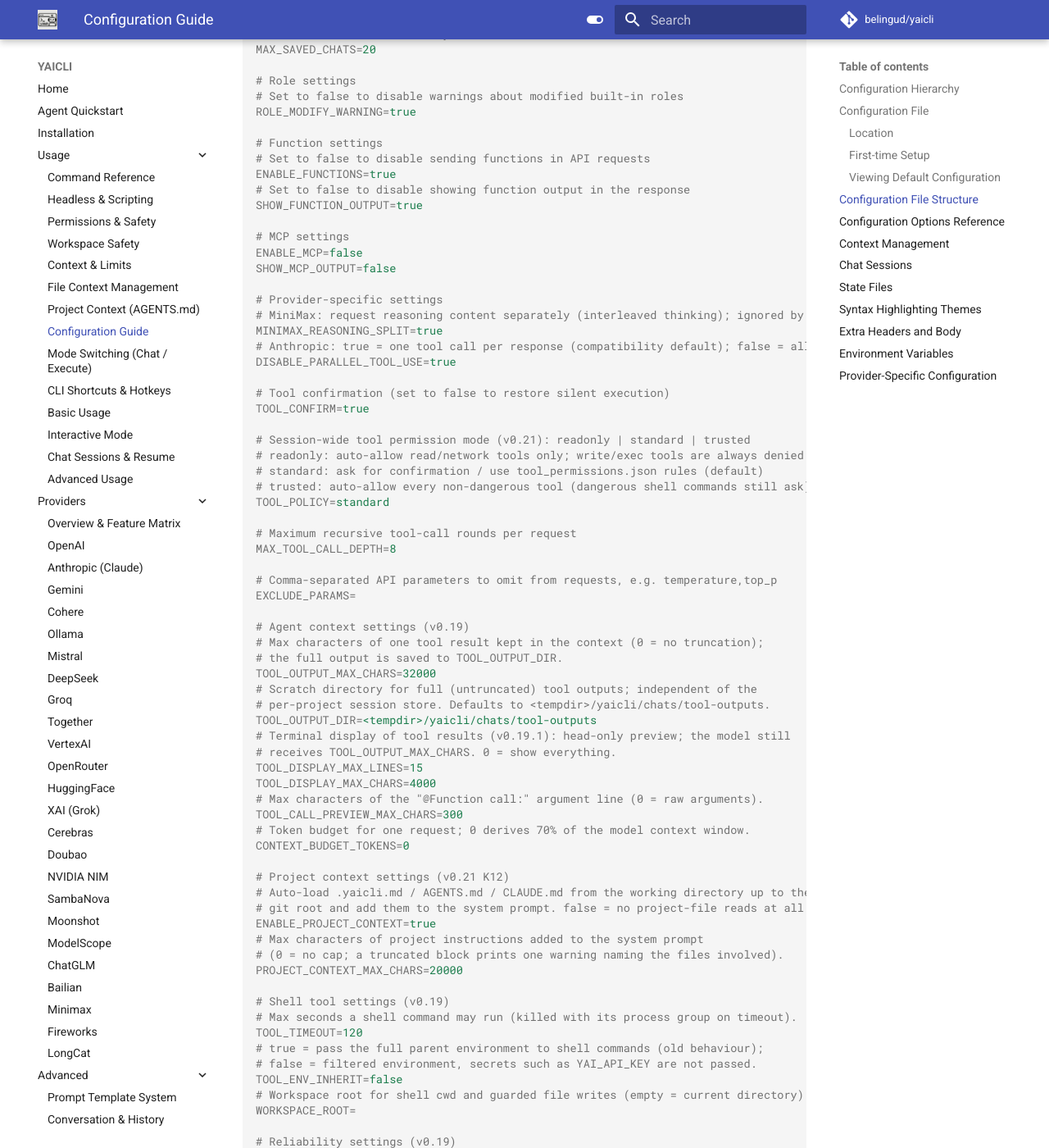
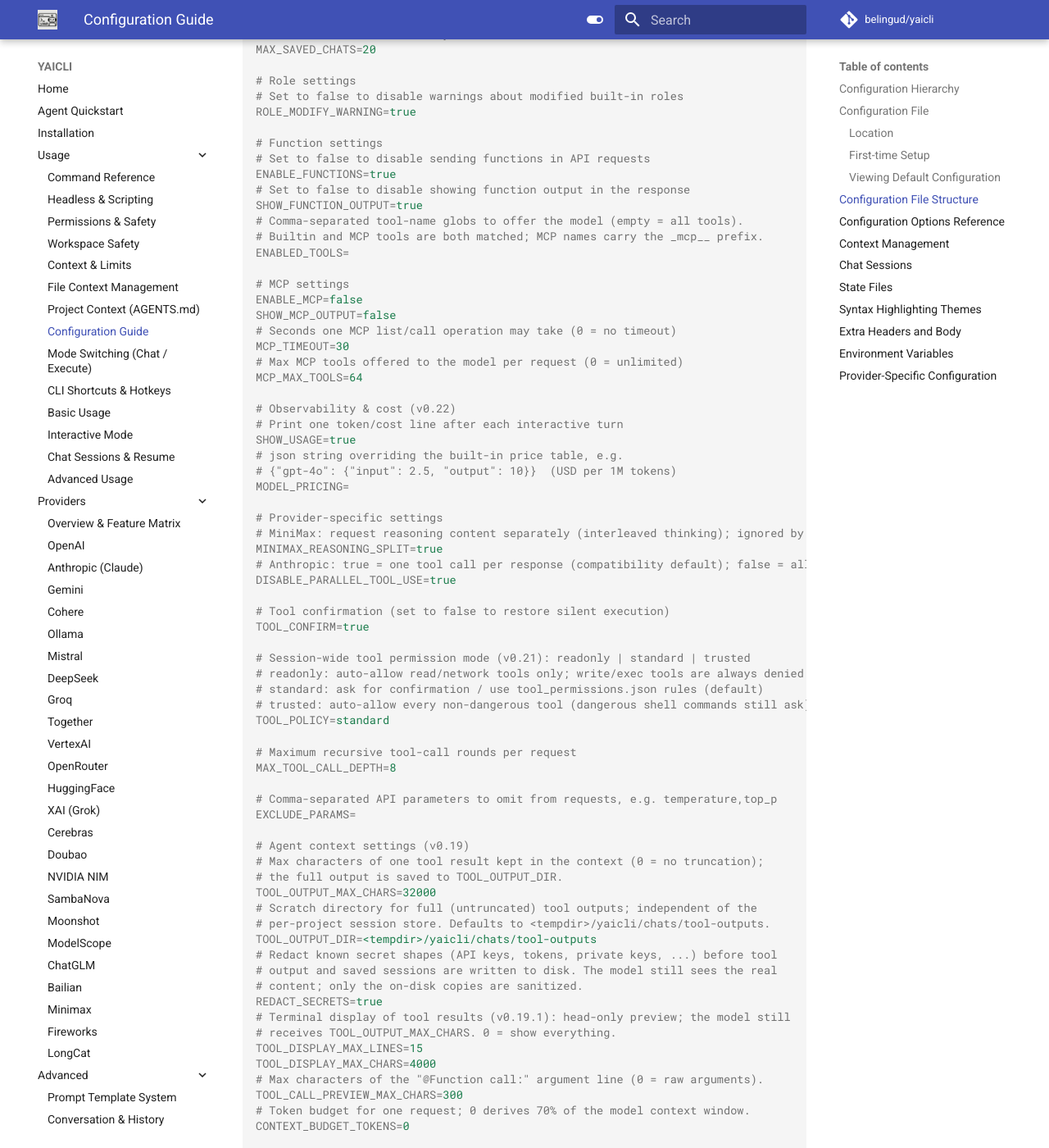
Before and after one commit to belingud/yaicli, an MkDocs documentation site: the page built from docs/usage/configuration.md, in a window 1280 px wide and 1400 px high, scrolled down 2210 px. Shown: the whole window at 82% size. Built offline with MkDocs 1.6.1 and Material for MkDocs 9.7.7, drawn with Linux system fonts in a browser that asks for light colours; comment, search, counter and statistics services are not loaded; some of the changed text lies outside the part shown.

Commit message:
feat(config): add v0.22 keys for MCP hardening, usage and redaction

```diff
--- a/docs/usage/configuration.md
+++ b/docs/usage/configuration.md
@@ -102,10 +102,24 @@ ROLE_MODIFY_WARNING=true
 ENABLE_FUNCTIONS=true
 # Set to false to disable showing function output in the response
 SHOW_FUNCTION_OUTPUT=true
+# Comma-separated tool-name globs to offer the model (empty = all tools).
+# Builtin and MCP tools are both matched; MCP names carry the _mcp__ prefix.
+ENABLED_TOOLS=
 
 # MCP settings
 ENABLE_MCP=false
 SHOW_MCP_OUTPUT=false
+# Seconds one MCP list/call operation may take (0 = no timeout)
+MCP_TIMEOUT=30
+# Max MCP tools offered to the model per request (0 = unlimited)
+MCP_MAX_TOOLS=64
+
+# Observability & cost (v0.22)
+# Print one token/cost line after each interactive turn
+SHOW_USAGE=true
+# json string overriding the built-in price table, e.g.
+# {"gpt-4o": {"input": 2.5, "output": 10}}  (USD per 1M tokens)
+MODEL_PRICING=
 
 # Provider-specific settings
 # MiniMax: request reasoning content separately (interleaved thinking); ignored by others
@@ -135,6 +149,10 @@ TOOL_OUTPUT_MAX_CHARS=32000
 # Scratch directory for full (untruncated) tool outputs; independent of the
 # per-project session store. Defaults to <tempdir>/yaicli/chats/tool-outputs.
 TOOL_OUTPUT_DIR=<tempdir>/yaicli/chats/tool-outputs
+# Redact known secret shapes (API keys, tokens, private keys, ...) before tool
+# output and saved sessions are written to disk. The model still sees the real
+# content; only the on-disk copies are sanitized.
+REDACT_SECRETS=true
 # Terminal display of tool results (v0.19.1): head-only preview; the model still
 # receives TOOL_OUTPUT_MAX_CHARS. 0 = show everything.
 TOOL_DISPLAY_MAX_LINES=15
@@ -211,13 +229,19 @@ TOOL_AUDIT=true
 | `ROLE_MODIFY_WARNING`  | Warn when modifying built-in roles          | `true`                   | `YAI_ROLE_MODIFY_WARNING`  |
 | `ENABLE_FUNCTIONS`     | Enable function calling                     | `true`                   | `YAI_ENABLE_FUNCTIONS`     |
 | `SHOW_FUNCTION_OUTPUT` | Show function output                        | `true`                   | `YAI_SHOW_FUNCTION_OUTPUT` |
+| `ENABLED_TOOLS`        | Comma-separated tool-name globs offered to the model (`fnmatch`; MCP names keep the `_mcp__` prefix; empty = all tools) | - | `YAI_ENABLED_TOOLS` |
 | `ENABLE_MCP`           | Enable MCP tools                            | `false`                  | `YAI_ENABLE_MCP`           |
 | `SHOW_MCP_OUTPUT`      | Show MCP output                             | `false`                  | `YAI_SHOW_MCP_OUTPUT`      |
+| `MCP_TIMEOUT`          | Seconds one MCP list/call operation may take (`0` = no timeout) | `30` | `YAI_MCP_TIMEOUT` |
+| `MCP_MAX_TOOLS`        | Max MCP tools offered to the model per request (`0` = unlimited) | `64` | `YAI_MCP_MAX_TOOLS` |
+| `SHOW_USAGE`           | Print one token/cost line after each interactive turn | `true`          | `YAI_SHOW_USAGE`           |
+| `MODEL_PRICING`        | JSON price overrides: `{"model-prefix": {"input": 2.5, "output": 10}}` (USD per 1M tokens) | - | `YAI_MODEL_PRICING` |
 | `MAX_TOOL_CALL_DEPTH`  | Max tool calls in one request               | `8`                      | `YAI_MAX_TOOL_CALL_DEPTH`  |
 | `TOOL_CONFIRM`         | Confirm each tool call before running it    | `true`                   | `YAI_TOOL_CONFIRM`         |
 | `TOOL_POLICY`          | Session-wide tool permission mode: `readonly`, `standard` or `trusted` (see [Permissions & Safety](permissions.md#permission-modes-tool_policy)) | `standard` | `YAI_TOOL_POLICY` |
 | `TOOL_OUTPUT_MAX_CHARS` | Max characters of one tool result kept in context (`0` = unlimited) | `32000` | `YAI_TOOL_OUTPUT_MAX_CHARS` |
 | `TOOL_OUTPUT_DIR`      | Where full (untruncated) tool outputs are saved | `<tempdir>/yaicli/chats/tool-outputs` | `YAI_TOOL_OUTPUT_DIR` |
+| `REDACT_SECRETS`       | Redact known secret shapes before tool output/sessions are written to disk | `true` | `YAI_REDACT_SECRETS` |
 | `TOOL_DISPLAY_MAX_LINES` | Terminal preview: max lines of one tool result shown (`0` = unlimited) | `15` | `YAI_TOOL_DISPLAY_MAX_LINES` |
 | `TOOL_DISPLAY_MAX_CHARS` | Terminal preview: max characters shown; the model cap is `TOOL_OUTPUT_MAX_CHARS` | `4000` | `YAI_TOOL_DISPLAY_MAX_CHARS` |
 | `TOOL_CALL_PREVIEW_MAX_CHARS` | Max characters of the `@Function call:` argument line (`0` = raw) | `300` | `YAI_TOOL_CALL_PREVIEW_MAX_CHARS` |
```
Also changed, not shown: .trellis/tasks/11-08-v022-ecosystem-observability/prd.md (added, +121 -0 lines), README.md (+6 -0 lines), 4 other files.
